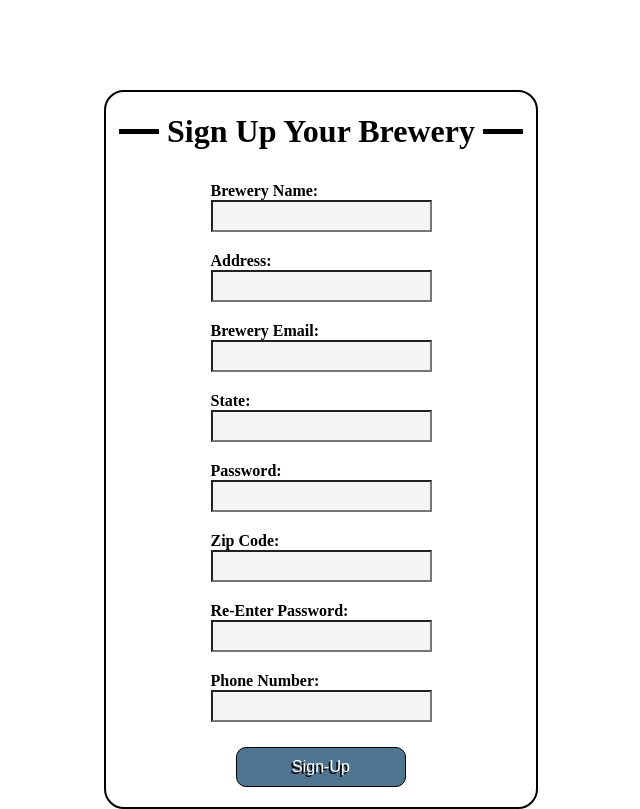
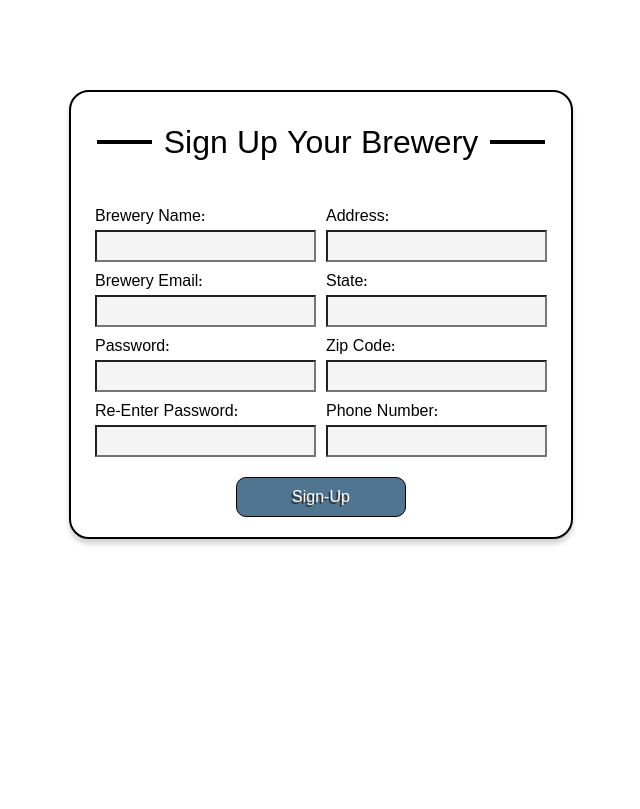
Before and after one commit to CSUSM-Web-Dev-F2016/f2016-Sem_Project, a PHP site: page /BrewerySignUp.html in a window 1280 px wide. Shown: the whole page, without its empty margins (319-959 px from the left). After the commit the page ends 545 px from the top, so only its background shows below. Run offline with PHP 8.4, Linux system fonts and the light colour scheme; some web fonts are replaced.

Commit message:
fix length of form and CSS styling adjustments

```diff
--- a/Final Version/BrewerySignUp.css
+++ b/Final Version/BrewerySignUp.css
@@ -1,50 +1,59 @@
+
+@import url('http://fonts.googleapis.com/earlyaccess/notosanskannada.css');
+
 html, body, head {
   margin: 0px;
   background-color: white;
+  font-family: 'Noto Sans Kannada', sans-serif;
 }
 
 .container {
-  width: 430px;
+  width: 500px;
   margin: auto;
   margin-top: 90px;
   border: 2px solid black;
   border-radius: 20px;
   color: black;
-  font-weight: bold;
+  font-weight: 500;
   justify-content: center;
   text-align: center;
-  background-color: white;
+  background-color: #FFFFFF;
+  box-shadow: 0px 5px 5px lightgray;
+}
+
+.container:hover {
+  box-shadow: 0px 5px 5px gray;
 }
 
 .sign-up-header {
+  font-size: 2em;
   display: flex;
   justify-content: center;
 }
 
 .box-line {
-  width: 40px;
-  height: 5px;
+  width: 55px;
+  height: 4px;
   background-color: black;
-  margin: 8px;
-  margin-top: 37px;
+  margin: 12px;
+  margin-top: 48px;
 }
 
 .sign-up-form {
 }
 
-.outer-container {
+.outer-section {
   display: flex;
   flex-wrap: wrap;
   justify-content: center;
-  background-color: white;
 }
 
 .inner-sections {
-  background-color: white;
   margin: 0px;
-  padding: 10px;
-  padding-left: 15px;
-  padding-right: 15px;
+  padding-top: 5px;
+  padding-bottom: 5px;
+  padding-left: 5px;
+  padding-right: 5px;
   text-align: left;
 }
 
@@ -52,7 +61,7 @@ input[type=text] {
   padding: 5px;
   font-size: 16px;
   color: black;
-  background-color: #f4f4f4;
+  background-color: #F4F4F4;
 }
 
 input[type=text]:focus {
@@ -63,7 +72,7 @@ input[type=password] {
   padding: 5px;
   font-size: 16px;
   color: black;
-  background-color: #f4f4f4;
+  background-color: #F4F4F4;
 }
 
 input[type=password]:focus {
@@ -79,7 +88,7 @@ button {
   padding-bottom: 10px;
   border-radius: 10px;
   color: white;
-  text-shadow: -2px 2px black;
+  text-shadow: -2px 2px #333333;
   font-size: 16px;
   background-color: #507590;
   border: 1px solid black;
@@ -88,7 +97,7 @@ button {
 button:hover {
   color: white;
   background-color: #598499;
-  text-shadow: -2px 2px black;
+  text-shadow: -2px 2px #000000;
 }
 
 button:active {
--- a/Final Version/BrewerySignUp.html
+++ b/Final Version/BrewerySignUp.html
@@ -11,11 +11,11 @@
     <div class = "container">
       <div class = "sign-up-header">
         <div class = "box-line"></div>
-        <h1> Sign Up Your Brewery </h1>
+        <p> Sign Up Your Brewery </p>
         <div class = "box-line"></div>
       </div>
         <form class = "sign-up-form">
-          <div class = "outer-container">
+          <div class = "outer-section">
             <div class = "inner-sections">
               Brewery Name:
               <br>
```
